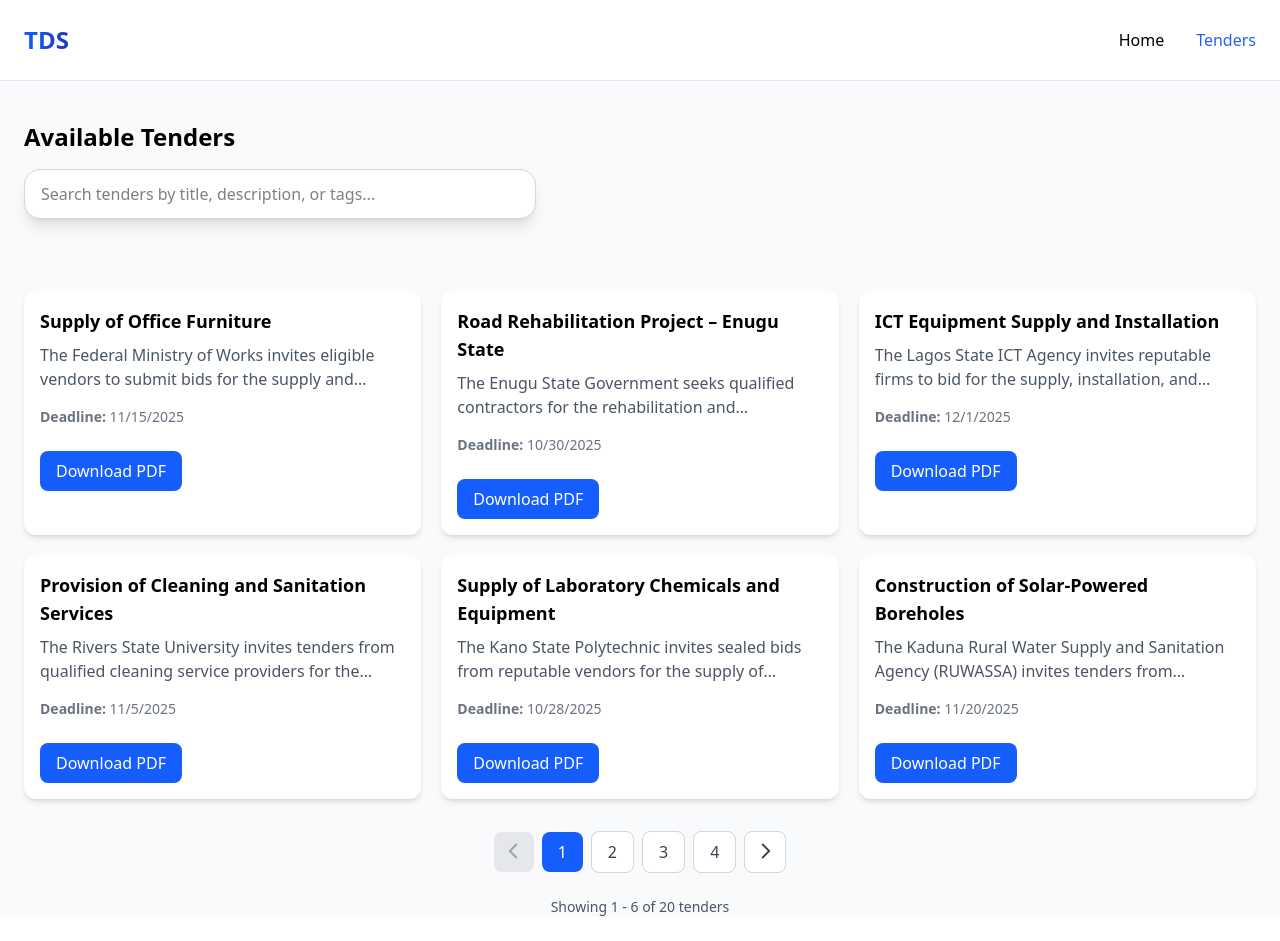
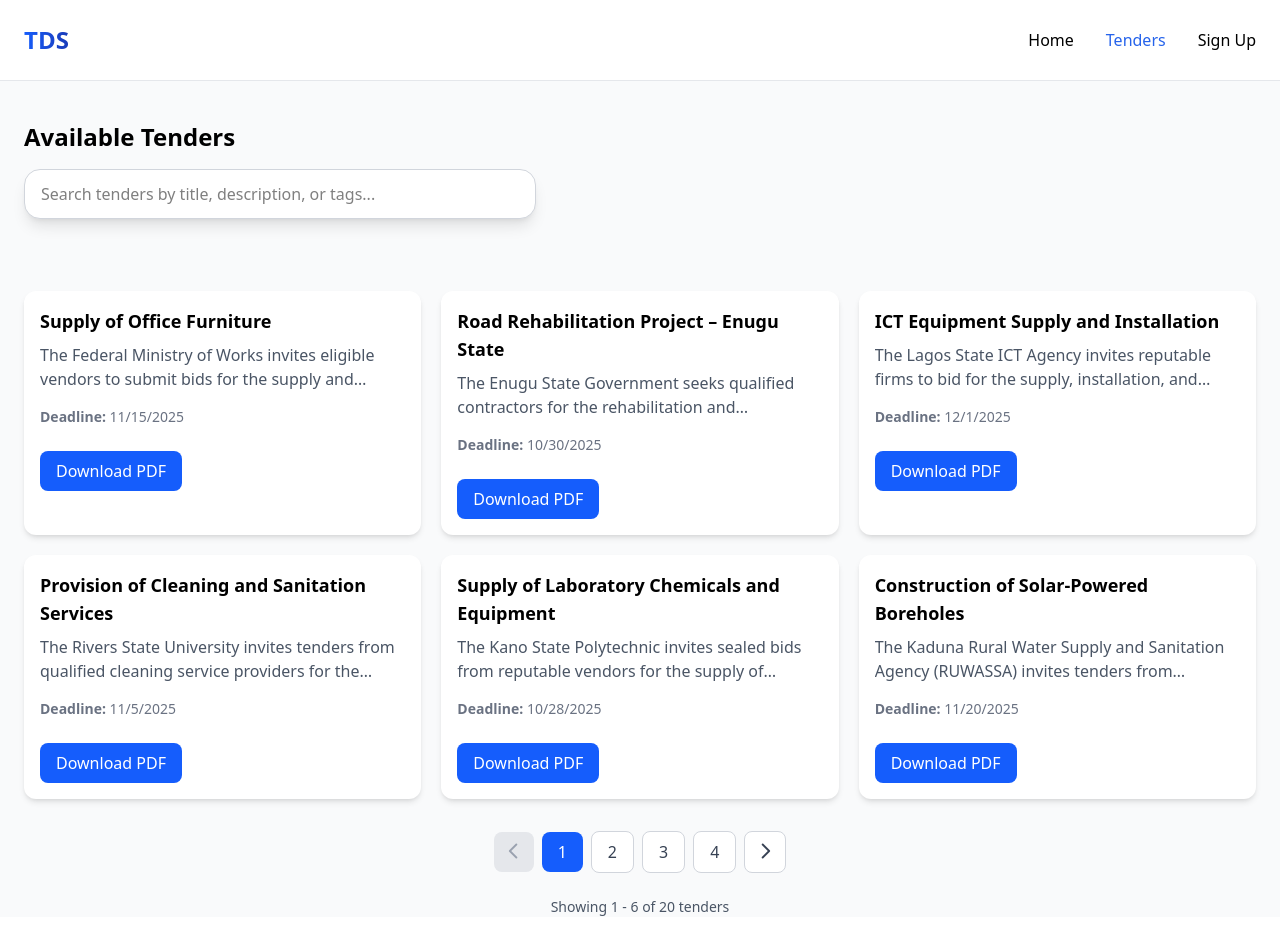
Before and after one commit to deborahkudaru/tender-download-system, a Vue app: page /tenders in a window 1280 px wide. Built offline with nearby package versions, Linux system fonts and the light colour scheme.

Commit message:
add the login and signup view

```diff
--- a/src/App.vue
+++ b/src/App.vue
@@ -6,8 +6,7 @@ import Navbar from './components/Navbar.vue';
 
 <template>
   <div class="bg-gray-50">
-<Navbar />
-<RouterView />
+    <Navbar />
+    <RouterView />
   </div>
-
 </template>
--- /dev/null
+++ b/src/components/Login.vue
@@ -0,0 +1,7 @@
+<script setup>
+
+</script>
+
+<template>
+    <h1>hh</h1>
+</template>
--- a/src/components/Navbar.vue
+++ b/src/components/Navbar.vue
@@ -16,7 +16,6 @@ const closeMobileMenu = () => {
 <template>
     <nav class="bg-white border-b border-gray-200 relative z-50">
         <div class="flex justify-between py-5 px-6 items-center max-w-7xl mx-auto">
-            <!-- Logo -->
             <div class="font-bold text-2xl bg-gradient-to-r from-blue-600 to-blue-800 bg-clip-text text-transparent">
                 <RouterLink to="/" @click="closeMobileMenu" class="hover:opacity-80 transition-opacity">
                     TDS
@@ -26,69 +25,64 @@ const closeMobileMenu = () => {
             <!-- Desktop Menu -->
             <ul class="hidden md:flex space-x-8 text-base font-medium">
                 <li>
-                    <RouterLink
-                        to="/"
-                        class="flex items-center hover:text-blue-600 transition-all duration-200 relative group py-2"
-                    >
+                    <RouterLink to="/"
+                        class="flex items-center hover:text-blue-600 transition-all duration-200 relative group py-2">
                         Home
-                        <span class="absolute bottom-0 left-0 w-0 h-0.5 bg-blue-600 group-hover:w-full transition-all duration-300"></span>
+                        <span
+                            class="absolute bottom-0 left-0 w-0 h-0.5 bg-blue-600 group-hover:w-full transition-all duration-300"></span>
                     </RouterLink>
                 </li>
                 <li>
-                    <RouterLink
-                        to="/tenders"
-                        class="flex items-center hover:text-blue-600 transition-all duration-200 relative group py-2"
-                    >
+                    <RouterLink to="/tenders"
+                        class="flex items-center hover:text-blue-600 transition-all duration-200 relative group py-2">
                         Tenders
-                        <span class="absolute bottom-0 left-0 w-0 h-0.5 bg-blue-600 group-hover:w-full transition-all duration-300"></span>
+                        <span
+                            class="absolute bottom-0 left-0 w-0 h-0.5 bg-blue-600 group-hover:w-full transition-all duration-300"></span>
+                    </RouterLink>
+                </li>
+
+                <li>
+                    <RouterLink to="/signup"
+                        class="flex items-center hover:text-blue-600 transition-all duration-200 relative group py-2">
+                        Sign Up
+                        <span
+                            class="absolute bottom-0 left-0 w-0 h-0.5 bg-blue-600 group-hover:w-full transition-all duration-300"></span>
                     </RouterLink>
                 </li>
             </ul>
 
             <!-- Mobile Menu Button -->
-            <button
-                @click="toggleMobileMenu"
+            <button @click="toggleMobileMenu"
                 class="md:hidden text-2xl focus:outline-none transition-transform duration-200 hover:scale-110 text-gray-700"
-                aria-label="Toggle menu"
-            >
+                aria-label="Toggle menu">
                 <i :class="isMobileMenuOpen ? 'pi pi-times' : 'pi pi-bars'"></i>
             </button>
         </div>
 
-        <!-- Mobile Menu Backdrop -->
+        <!-- Mobile Menu -->
         <Transition name="backdrop">
-          <div
-            v-if="isMobileMenuOpen"
-            @click="closeMobileMenu"
-            class="fixed inset-0 bg-black/20 backdrop-blur-sm md:hidden z-40"
-          ></div>
+            <div v-if="isMobileMenuOpen" @click="closeMobileMenu"
+                class="fixed inset-0 bg-black/20 backdrop-blur-sm md:hidden z-40"></div>
         </Transition>
 
-        <!-- Mobile Menu -->
         <Transition name="slide">
-            <div
-                v-if="isMobileMenuOpen"
-                class="fixed top-[73px] right-0 w-64 h-[calc(100vh-73px)] bg-white shadow-2xl md:hidden z-50 overflow-y-auto"
-            >
+            <div v-if="isMobileMenuOpen"
+                class="fixed top-[73px] right-0 w-64 h-[calc(100vh-73px)] bg-white shadow-2xl md:hidden z-50 overflow-y-auto">
                 <ul class="flex flex-col py-6">
                     <li class="overflow-hidden">
-                        <RouterLink
-                            to="/"
-                            @click="closeMobileMenu"
-                            class="flex items-center px-6 py-4 hover:bg-blue-50 hover:text-blue-600 transition-all duration-200 font-medium relative group"
-                        >
+                        <RouterLink to="/" @click="closeMobileMenu"
+                            class="flex items-center px-6 py-4 hover:bg-blue-50 hover:text-blue-600 transition-all duration-200 font-medium relative group">
                             <span class="relative z-10">Home</span>
-                            <span class="absolute left-0 top-0 h-full w-1 bg-blue-600 transform scale-y-0 group-hover:scale-y-100 transition-transform duration-300 origin-top"></span>
+                            <span
+                                class="absolute left-0 top-0 h-full w-1 bg-blue-600 transform scale-y-0 group-hover:scale-y-100 transition-transform duration-300 origin-top"></span>
                         </RouterLink>
                     </li>
                     <li class="overflow-hidden">
-                        <RouterLink
-                            to="/tenders"
-                            @click="closeMobileMenu"
-                            class="flex items-center px-6 py-4 hover:bg-blue-50 hover:text-blue-600 transition-all duration-200 font-medium relative group"
-                        >
+                        <RouterLink to="/tenders" @click="closeMobileMenu"
+                            class="flex items-center px-6 py-4 hover:bg-blue-50 hover:text-blue-600 transition-all duration-200 font-medium relative group">
                             <span class="relative z-10">Tenders</span>
-                            <span class="absolute left-0 top-0 h-full w-1 bg-blue-600 transform scale-y-0 group-hover:scale-y-100 transition-transform duration-300 origin-top"></span>
+                            <span
+                                class="absolute left-0 top-0 h-full w-1 bg-blue-600 transform scale-y-0 group-hover:scale-y-100 transition-transform duration-300 origin-top"></span>
                         </RouterLink>
                     </li>
                 </ul>
@@ -98,7 +92,6 @@ const closeMobileMenu = () => {
 </template>
 
 <style scoped>
-/* Backdrop fade animation */
 .backdrop-enter-active,
 .backdrop-leave-active {
     transition: opacity 0.3s ease;
--- /dev/null
+++ b/src/components/Signup.vue
@@ -0,0 +1,6 @@
+<script setup>
+</script>
+
+<template>
+    <h1>hh</h1>
+</template>
--- a/src/components/TenderCard.vue
+++ b/src/components/TenderCard.vue
@@ -11,6 +11,8 @@ const props = defineProps({
   },
 });
 
+
+// dpf downloader function
 const downloadTender = (tender) => {
   try {
     toast.info(`Downloading "${tender.title}"...`);
@@ -44,11 +46,8 @@ const downloadTender = (tender) => {
       120
     );
 
-    // Footer
     doc.setFontSize(10);
     doc.text("Tender Download System", 20, 280);
-
-    // Save as real PDF
     doc.save(`${tender.title}.pdf`);
 
     toast.success("Tender PDF downloaded successfully!");
--- a/src/components/TenderList.vue
+++ b/src/components/TenderList.vue
@@ -91,11 +91,14 @@ const visiblePages = computed(() => {
     return pages
 })
 
+
+// search handler
 const handleSearch = (query) => {
     searchQuery.value = query
     currentPage.value = 1
 }
 
+// pagination handler
 const goToPage = (page) => {
     if (page >= 1 && page <= totalPages.value) {
         currentPage.value = page
--- a/src/router/index.js
+++ b/src/router/index.js
@@ -1,6 +1,7 @@
 import { createRouter, createWebHistory } from 'vue-router';
 import HomeView from '../views/HomeView.vue';
 import TenderView from '../views/TenderView.vue';
+import SignUpView from '../views/SignUpView.vue';
 
 const router = createRouter({
   history: createWebHistory(),
@@ -14,7 +15,12 @@ const router = createRouter({
     path: '/tenders',
     name: 'tenders',
     component: TenderView
-  }
+  },
+   {
+    path: '/signup',
+    name: 'signup',
+    component: SignUpView
+  },
   ],
 });
 
--- /dev/null
+++ b/src/views/LoginView.vue
@@ -0,0 +1,8 @@
+<script setup>
+import Login from '../components/Login.vue';
+
+</script>
+
+<template>
+    <Login />
+</template>
--- /dev/null
+++ b/src/views/SignUpView.vue
@@ -0,0 +1,5 @@
+<script setup></script>
+
+<template>
+    <h1>hh</h1>
+</template>
```
Lines whose indentation alone changed are shown as unchanged.
